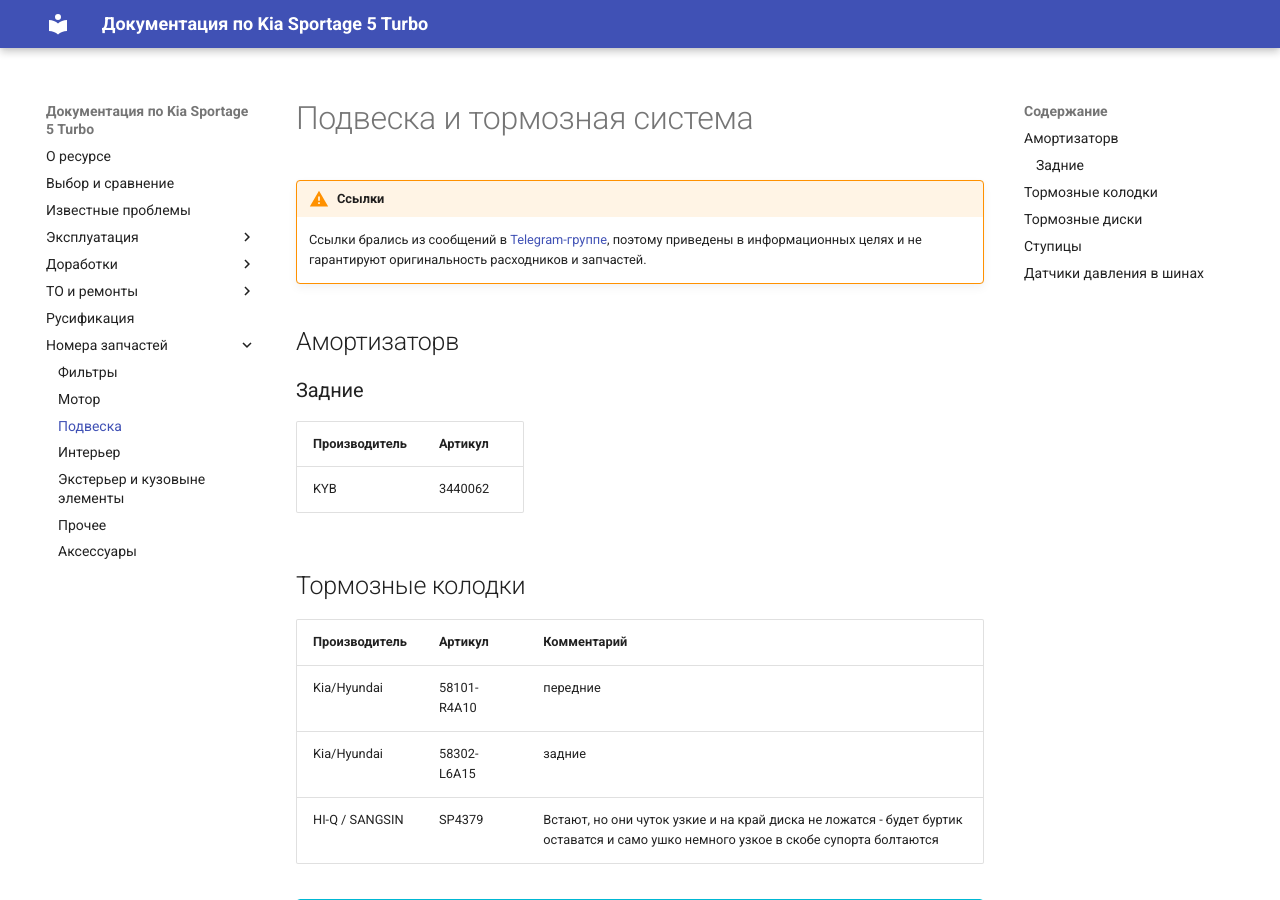
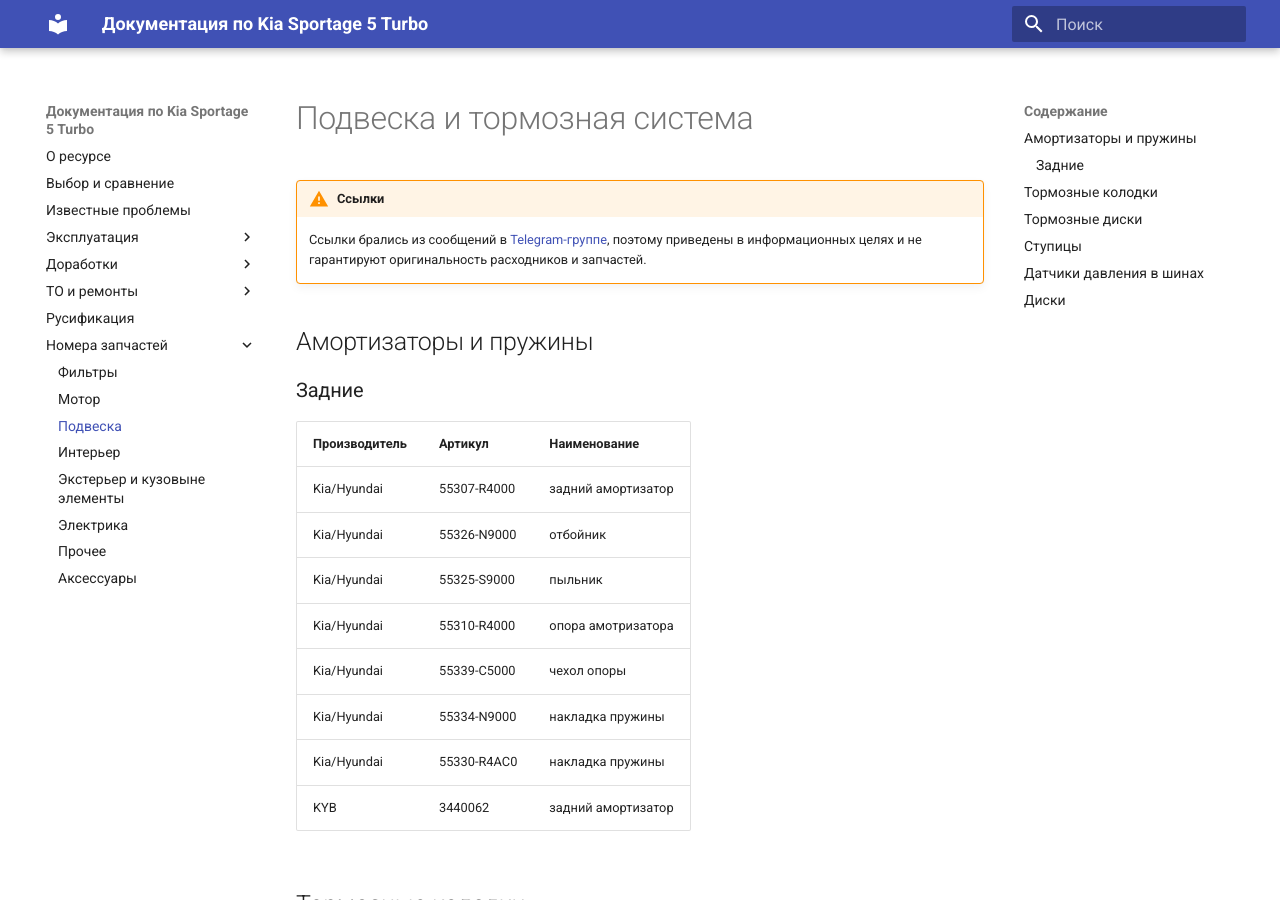
Before and after one commit to kia-sportage-docs/kia-sport5-docs, an MkDocs documentation site: the page built from docs/part/suspension.md, in a window 1280 px wide and 900 px high. Built offline with MkDocs 1.6.1 and Material for MkDocs 9.7.7, drawn with Linux system fonts in a browser that asks for light colours; some of the changed text lies outside the part shown.

Commit message:
add new information

```diff
--- a/docs/part/suspension.md
+++ b/docs/part/suspension.md
@@ -4,11 +4,18 @@
     Ссылки брались из сообщений в [Telegram-группе](https://t.me/Kia_Sportage_5_Turbo), поэтому приведены в информационных целях и не гарантируют оригинальность расходников и запчастей.
 
 
-## Амортизаторв
+## Амортизаторы и пружины
 ### Задние
-| Производитель | Артикул   |
-|---|---|
-| KYB | 3440062 |
+| Производитель | Артикул | Наименование |
+|---|---| --- |
+| Kia/Hyundai | 55307-R4000 | задний амортизатор |
+| Kia/Hyundai | 55326-N9000 | отбойник |
+| Kia/Hyundai | 55325-S9000 | пыльник |
+| Kia/Hyundai | 55310-R4000 | опора амотризатора |
+| Kia/Hyundai | 55339-C5000 | чехол опоры |
+| Kia/Hyundai | 55334-N9000 | накладка пружины |
+| Kia/Hyundai | 55330-R4AC0 | накладка пружины |
+| KYB | 3440062 | задний амортизатор|
 
 ## Тормозные колодки
 | Производитель | Артикул | Комментарий |
@@ -45,3 +52,17 @@
 
 !!! danger "Внимание"
     Датчик от Казахской версии (52940-L1100) **не подходит**!
+
+
+## Диски
+| Производитель | Артикул |
+|---|---|
+| Kia/Hyundai | 52910-R4200 |
+| Kia/Hyundai | 52910-R4260 |
+| Kia/Hyundai | 52910-R4300 |
+| Kia/Hyundai | 52910-L6930 |
+| Kia/Hyundai | 52919-L6930 |
+| Kia/Hyundai | 52960-Q2100 |
+
+??? info "Изображение дисков"
+    <center>![Image title](../images/disks.jpg){ loading=lazy }</center>
--- a/mkdocs.yml
+++ b/mkdocs.yml
@@ -18,6 +18,7 @@
 
 plugins:
   - glightbox
+  - search
 
 nav:
   - 'О ресурсе': index.md
@@ -43,5 +44,6 @@
     - 'Подвеска': part/suspension.md
     - 'Интерьер': part/interior.md
     - 'Экстерьер и кузовыне элементы' : part/exterior.md
+    - 'Электрика': part/electric.md
     - 'Прочее': part/other.md
     - 'Аксеcсуары': part/accessories.md
```
Also changed, not shown: docs/part/accessories.md (+1 -0 lines), docs/part/electric.md (added, +19 -0 lines), docs/part/motor.md (+15 -1 lines), docs/part/other.md (+9 -1 lines), docs/images/disks.jpg (added), docs/images/photo_2024-10-22_14-01-11.jpg (added), docs/images/photo_2024-11-20_10-06-13.jpg (added), docs/images/photo_2025-09-15_10-34-50.jpg (added).
